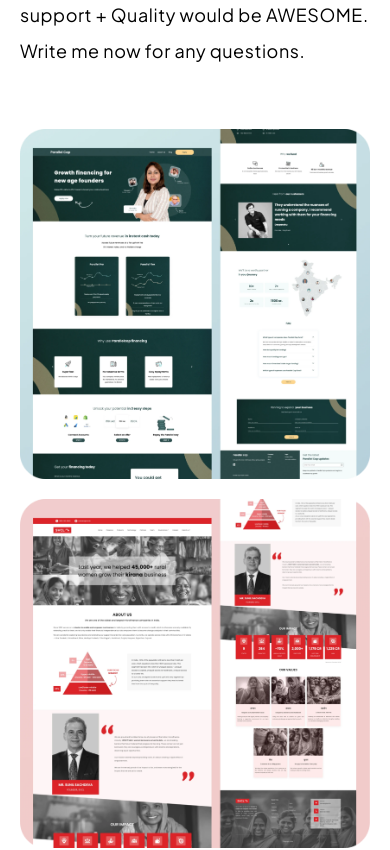
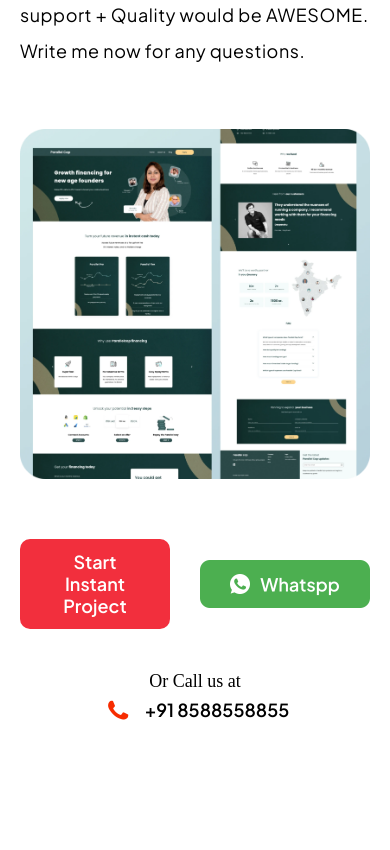
Before and after one commit to rs123456raushan/pieweb, a React (Create React App) app: page / in a window 390 px wide. Shown: the part 3160-4010 px from the top of the page. Built offline with nearby package versions, Linux system fonts and the light colour scheme; a web font is replaced by a local one.

Commit message:
added horizontal scroll

```diff
--- a/src/index.css
+++ b/src/index.css
@@ -31,6 +31,14 @@
   cursor: pointer;
 }
 
+.technologies::-webkit-scrollbar {
+  display: none;
+}
+
+.projectMiddle::-webkit-scrollbar {
+  display: none;
+}
+
 .heading {
   font-family: var(--bell-mt-font);
   font-weight: 700;
@@ -52,20 +60,20 @@
   gap: 20px;
 }
 
-.callUsAt > div {
+.callUsAt>div {
   display: flex;
   align-items: center;
   gap: 10px;
 }
 
-.callUsAt > span {
+.callUsAt>span {
   font-family: var(--zeyada-font);
   font-size: 18px;
   font-weight: 400;
   line-height: 24px;
 }
 
-.callUsAt > div span {
+.callUsAt>div span {
   font-family: var(--plus-jakarta-sans-font);
   font-size: 18px;
   font-weight: 600;
@@ -128,7 +136,7 @@
   justify-content: space-between;
 }
 
-.navBar .navBarBig > div {
+.navBar .navBarBig>div {
   width: 33.33%;
 }
 
@@ -204,7 +212,7 @@
   font-weight: 600;
 }
 
-.navBarMobile .sidebar .navBarLink > img {
+.navBarMobile .sidebar .navBarLink>img {
   cursor: pointer;
 }
 
@@ -245,7 +253,7 @@
   display: inline;
 }
 
-.heroLeft > span {
+.heroLeft>span {
   display: block;
   font-family: var(--plus-jakarta-sans-font);
   font-size: 16px;
@@ -261,7 +269,7 @@
   margin-top: 40px;
 }
 
-.heroLeft .heroLeftContact > img {
+.heroLeft .heroLeftContact>img {
   cursor: pointer;
 }
 
@@ -435,7 +443,7 @@
   position: relative;
 }
 
-.contractWrapper .contractRight img:hover ~ .contractDivHover,
+.contractWrapper .contractRight img:hover~.contractDivHover,
 .contractWrapper .contractDivHover:hover {
   transform: translateX(0%);
   overflow: scroll;
@@ -470,7 +478,7 @@
   color: var(--white-color);
 }
 
-.contractWrapper .contractLeft img:hover ~ .contractDivHover,
+.contractWrapper .contractLeft img:hover~.contractDivHover,
 .contractWrapper .contractDivHover:hover {
   transform: translateY(0%);
   overflow: scroll;
@@ -554,7 +562,7 @@
   gap: 30px;
 }
 
-.projectWrapper .projectLower .projectLowerUpper > img {
+.projectWrapper .projectLower .projectLowerUpper>img {
   cursor: pointer;
 }
 
@@ -784,7 +792,9 @@
   }
 
   .technologiesWrapper .technologies {
-    grid-template-columns: repeat(3, 1fr);
+    display: flex;
+    overflow-x: auto;
+    padding-bottom: 20px;
   }
 
   .formWrapper .formRight,
@@ -810,7 +820,7 @@
 }
 
 @media (max-width: 991px) {
-  .callUsAt > div span {
+  .callUsAt>div span {
     font-size: 18px;
   }
 
@@ -850,9 +860,8 @@
   }
 
   .projectWrapper .projectMiddle {
-    display: grid;
-    gap: 20px;
-    grid-template-columns: repeat(2, 1fr);
+    display: flex;
+    overflow-x: auto;
   }
 
   .technologiesWrapper .technologies div {
@@ -881,18 +890,19 @@
     margin-bottom: 15px;
   }
 
-  .heroLeft > span {
+  .heroLeft>span {
     margin-top: 15px;
   }
 
   .projectWrapper .projectMiddle {
-    display: grid;
-    gap: 20px;
-    grid-template-columns: repeat(1, 1fr);
+    display: flex;
+    overflow-x: auto;
   }
 
   .technologiesWrapper .technologies {
-    grid-template-columns: repeat(2, 1fr);
+    display: flex;
+    overflow-x: auto;
+    padding-bottom: 20px;
   }
 
   .technologiesWrapper .technologies div {
```
